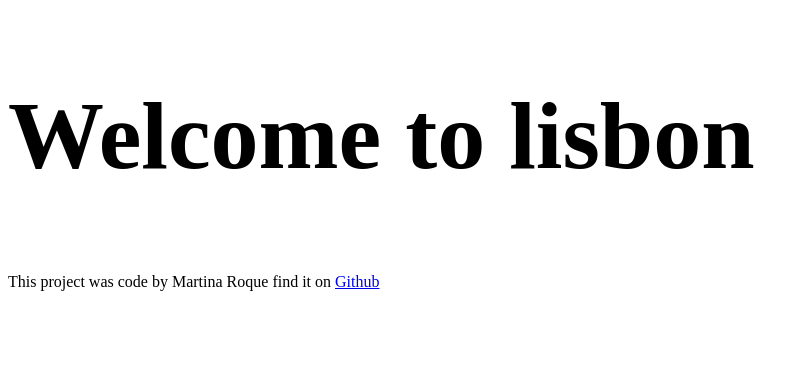
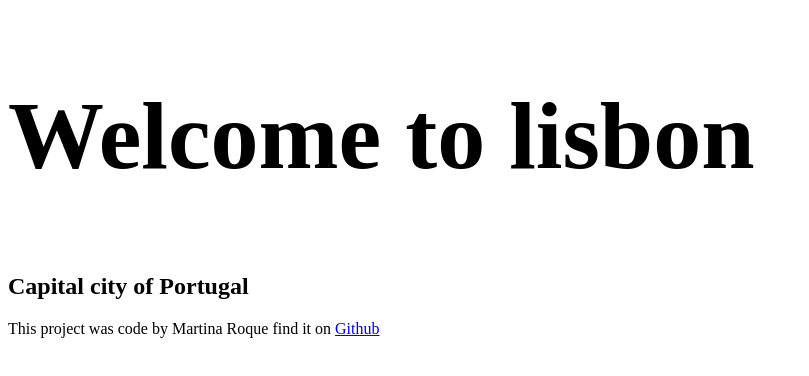
Before and after one commit to Martinaroque/Lisbon-project, a plain HTML site: page index.html in a window 1280 px wide. Shown: the whole page, without its empty margins (0-809 px from the left). Drawn offline with Linux system fonts and the light colour scheme.

Commit message:
update index adding h2

```diff
--- a/index.html
+++ b/index.html
@@ -10,6 +10,7 @@
 
 <body>
     <h1>Welcome to lisbon</h1>
+    <h2>Capital city of Portugal</h2>
     <footer>
         This project was code by Martina Roque find it on <a href="https://github.com/Martinaroque"
             target="_blank">Github</a>
```
